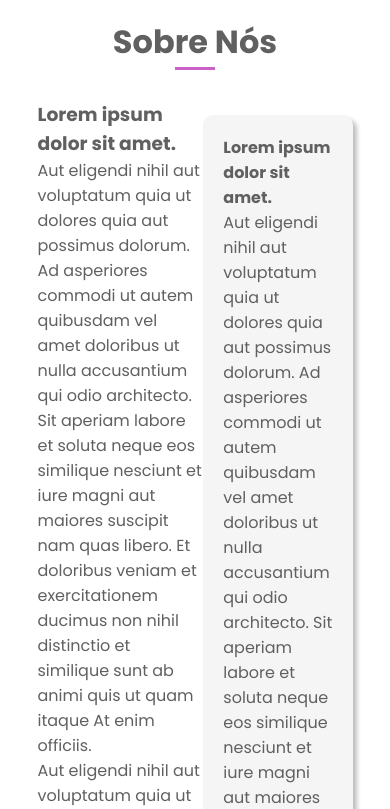
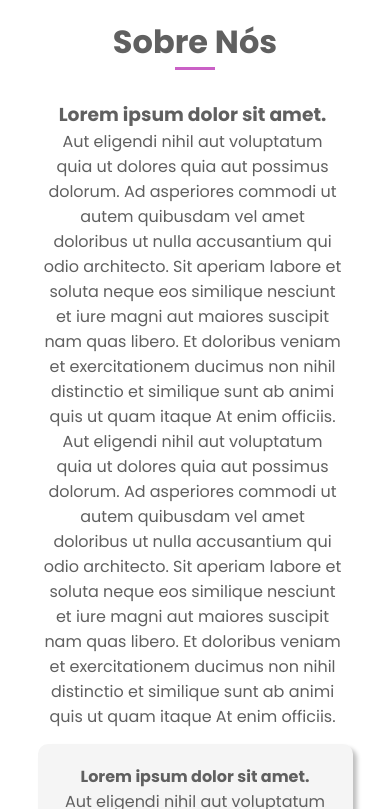
Before and after one commit to Jose-Nonato/yougo, a React (Create React App) app: page /about in a window 390 px wide. Shown: the part 955-1764 px from the top of the page. Built offline with nearby package versions, Linux system fonts and the light colour scheme.

Commit message:
feat: responsividade

```diff
--- a/src/pages/AboutUs/About.js
+++ b/src/pages/AboutUs/About.js
@@ -24,7 +24,7 @@ export default function About() {
                 <h1>Sobre Nós</h1>
 
                 <div className="texts">
-                    <div className="text">
+                    <div className="text" style={{marginRight: '5px'}}>
                         <h3>Lorem ipsum dolor sit amet.</h3>
                         <p>Aut eligendi nihil aut voluptatum quia ut dolores quia aut possimus dolorum. Ad asperiores commodi ut autem quibusdam vel amet doloribus ut nulla accusantium qui odio architecto. Sit aperiam labore et soluta neque eos similique nesciunt et iure magni aut maiores suscipit nam quas libero. Et doloribus veniam et exercitationem ducimus non nihil distinctio et similique sunt ab animi quis ut quam itaque At enim officiis.<br/>Aut eligendi nihil aut voluptatum quia ut dolores quia aut possimus dolorum. Ad asperiores commodi ut autem quibusdam vel amet doloribus ut nulla accusantium qui odio architecto. Sit aperiam labore et soluta neque eos similique nesciunt et iure magni aut maiores suscipit nam quas libero. Et doloribus veniam et exercitationem ducimus non nihil distinctio et similique sunt ab animi quis ut quam itaque At enim officiis.</p>
                     </div>
--- a/src/pages/AboutUs/styles.js
+++ b/src/pages/AboutUs/styles.js
@@ -17,6 +17,12 @@ export const Modal = styled.div`
     align-items: center;
     text-align: center;
     color: #FFF;
+
+    .texts{
+        @media (max-width: 1024px) {
+            width: 80%;
+        }
+    }
 
     h1 {
         font-size: 40px;
@@ -60,13 +66,21 @@ export const AboutD = styled.div`
 
     .texts {
         display: flex;
-        justify-content: space-around;
-        width: 90%;
+        justify-content: space-between;
+        /* width: 90%; */
         margin: 0 auto;
+        text-align: justify;
+
+        @media (max-width: 768px) {
+            flex-direction: column;
+            justify-content: center;
+            text-align: center;
+            align-items: center;
+        }
     }
 
     .text {
-        width: 100%;
+        width: 85%;
     }
 
     .container-card {
@@ -111,14 +125,24 @@ export const Collaborators = styled.div`
             display: flex;
             justify-content: space-evenly;
             padding: 20px;
+
+            @media (max-width: 768px) {
+                flex-direction: column;
+                align-items: center;
+            }
         }
 
         .card-colaborador {
-            width: 30%;
+            width: 40%;
             background-color: #FFF;
             border-radius: 10px;
             padding: 15px;
             box-shadow: 4px 4px 4px rgba(0,0,0,0.25);
+
+            @media (max-width: 768px) {
+                width: 85%;
+                margin-top: 20px;
+            }
 
             h2 {
                 padding: 5px;
```
